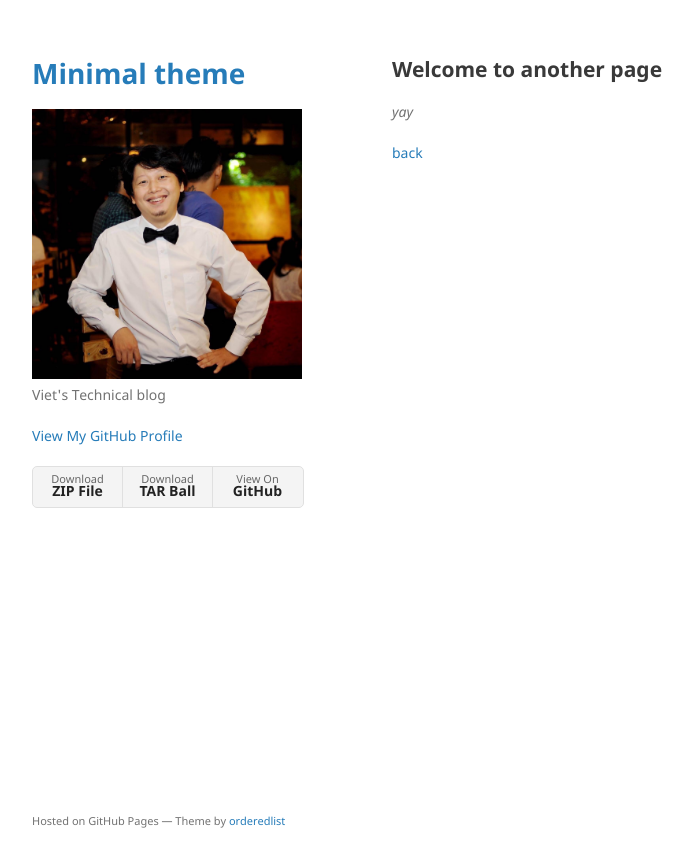
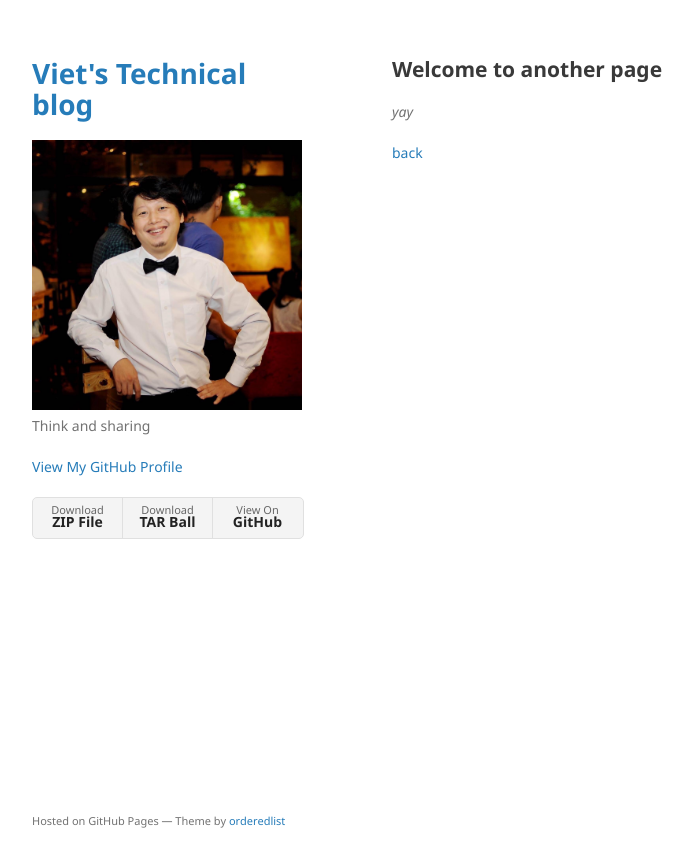
Before and after one commit to vietvuhoang/vietvuhoang.github.io, a Jekyll site: the page built from another-page.md, in a window 1280 px wide. Shown: the top 867 px of the page, without its empty margins (178-871 px from the left). Built offline with Jekyll 4.4.1, drawn with Linux system fonts in a browser that asks for light colours; our own code applies the rules of GitHub Pages for plain Markdown files.

```diff
--- a/_config.yml
+++ b/_config.yml
@@ -1,6 +1,9 @@
-title: Minimal theme
+title: Viet's Technical blog
 logo: /assets/img/VietVH.jpg
-description: Viet's Technical blog
+description: Think and sharing
 show_downloads: true
 google_analytics:
 theme: jekyll-theme-minimal
+remote_theme: pages-themes/minimal@v0.2.0
+plugins:
+- jekyll-remote-theme # add this line to the plugins list if you already have one
```
